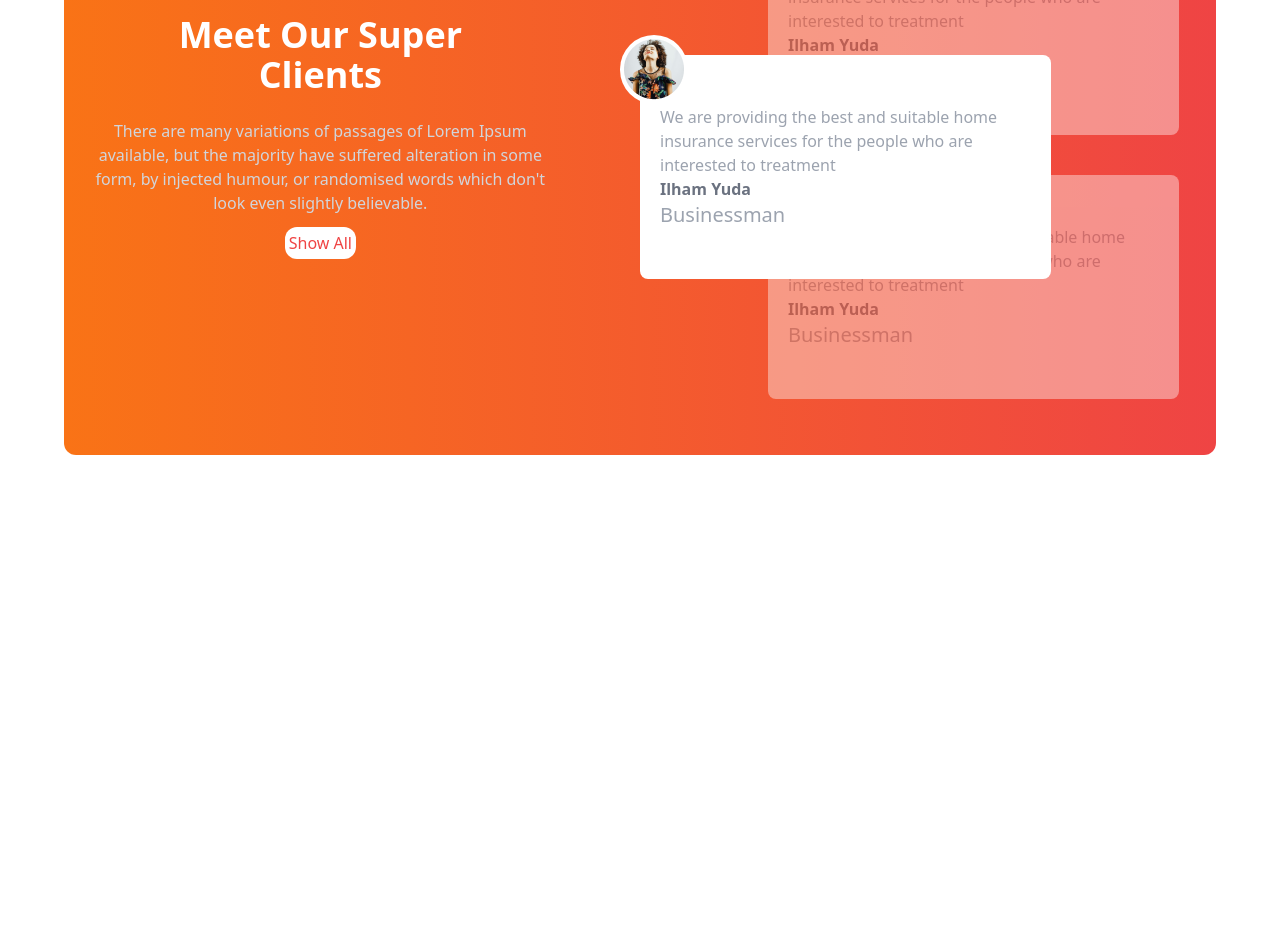
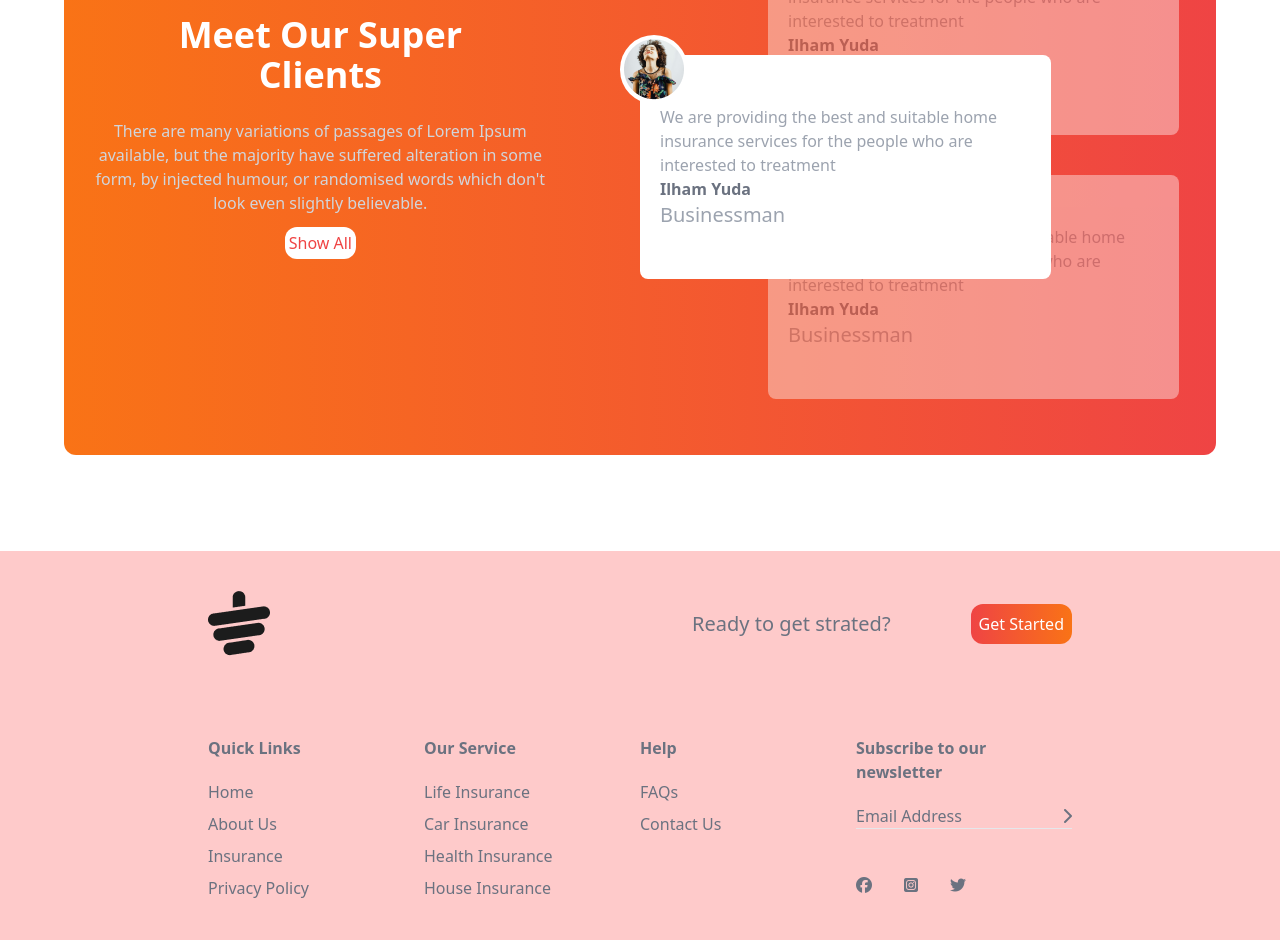
Before and after one commit to Bangladeshi-Programmer/Tea-House-With-Tailwind, a plain HTML site: page index.html in a window 1280 px wide. Shown: the part 2080-3020 px from the top of the page. Before the commit the page ends 2631 px from the top, so only its background shows below. Drawn offline with nearby package versions, Linux system fonts and the light colour scheme.

Commit message:
footer section done

```diff
--- a/index.html
+++ b/index.html
@@ -186,8 +186,72 @@
 
             </div>
           </section>
+<!-- News Section Homework -->
+
+    </main>
+    <!-- Footer -->
+    <footer class="bg-red-200 text-gray-500 px-4 py-10 md:px-16 ">
+ <div class="w-9/12 mx-auto">
+  <!-- logo -->
+   <div class="flex justify-between">
+    <img src="images/cup.png" alt="">
+    <div class="flex items-center gap-20">
+      <p class="font-medium text-xl">Ready to get strated?</p>
+      <button class="text-white bg-gradient-to-r from-red-500 to-orange-500 px-2 py-2 rounded-xl">Get Started</button>
+    </div>
+   </div>
+   <!-- links -->
+    <div class="grid grid-cols-1 md:grid-cols-2 lg:grid-cols-4">
+      <!-- column one -->
+      <div class="mt-20">
+        <h5 class="mb-5 font-bold">Quick Links</h5>
+        <ul class="space-y-2">
+          <li><a class="hover:text-green-400" href="">Home</a></li>
+          <li><a class="hover:text-green-400" href="">About Us</a></li>
+          <li><a class="hover:text-green-400" href="">Insurance</a></li>
+          <li><a class="hover:text-green-400" href="">Privacy Policy</a></li>
+        </ul>
+      </div>
+      <!-- column two -->
+      <div class="mt-20">
+        <h5 class="mb-5 font-bold">Our Service</h5>
+        <ul class="space-y-2">
+          <li><a class="hover:text-green-400" href="">Life Insurance</a></li>
+          <li><a class="hover:text-green-400" href="">Car Insurance</a></li>
+          <li><a class="hover:text-green-400" href="">Health Insurance</a></li>
+          <li><a class="hover:text-green-400" href="">House Insurance</a></li>
+        </ul>
+      </div>
+      <!-- column three -->
+      <div class="mt-20">
+        <h5 class="mb-5 font-bold">Help</h5>
+        <ul class="space-y-2">
+          <li><a class="hover:text-green-400" href="">FAQs</a></li>
+          <li><a class="hover:text-green-400" href="">Contact Us</a></li>
+
+        </ul>
+      </div>
+      <!-- column four -->
+      <div class="mt-20">
+        <h5 class="mb-5 font-bold">Subscribe to our <br> newsletter</h5>
+        <div class="flex items-center justify-between">
+          <h2>Email Address</h2>
+          <i class="fa-solid fa-chevron-right fill-red-600"></i>
+        </div>
+        <hr><br><br>
+        <!-- icons -->
+         <div class="flex  gap-8">
+          <i class="fa-brands fa-facebook"></i>
+          <i class="fa-brands fa-square-instagram"></i>
+          <i class="fa-brands fa-twitter"></i>
+         </div>
 
 
-    </main>
+
+      </div>
+    </div>
+ </div>
+
+    </footer>
 </body>
 </html>
```
